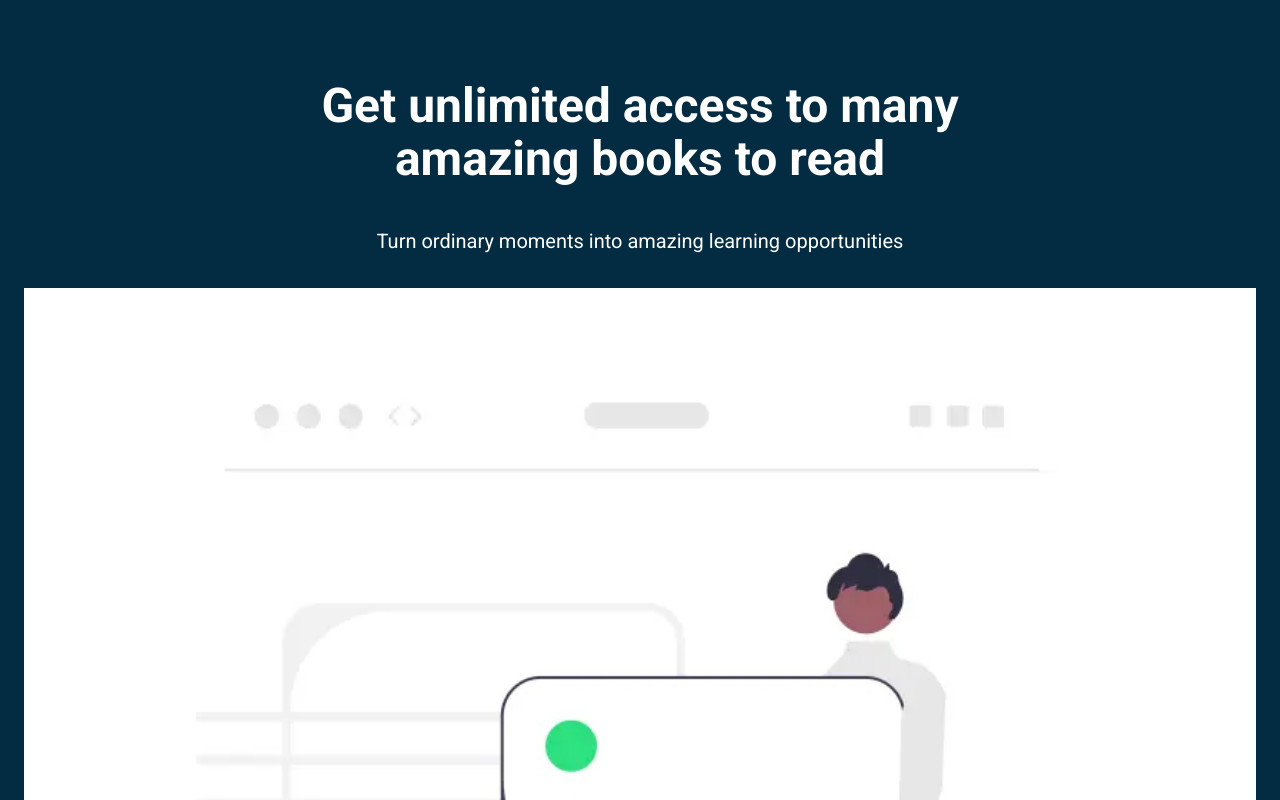
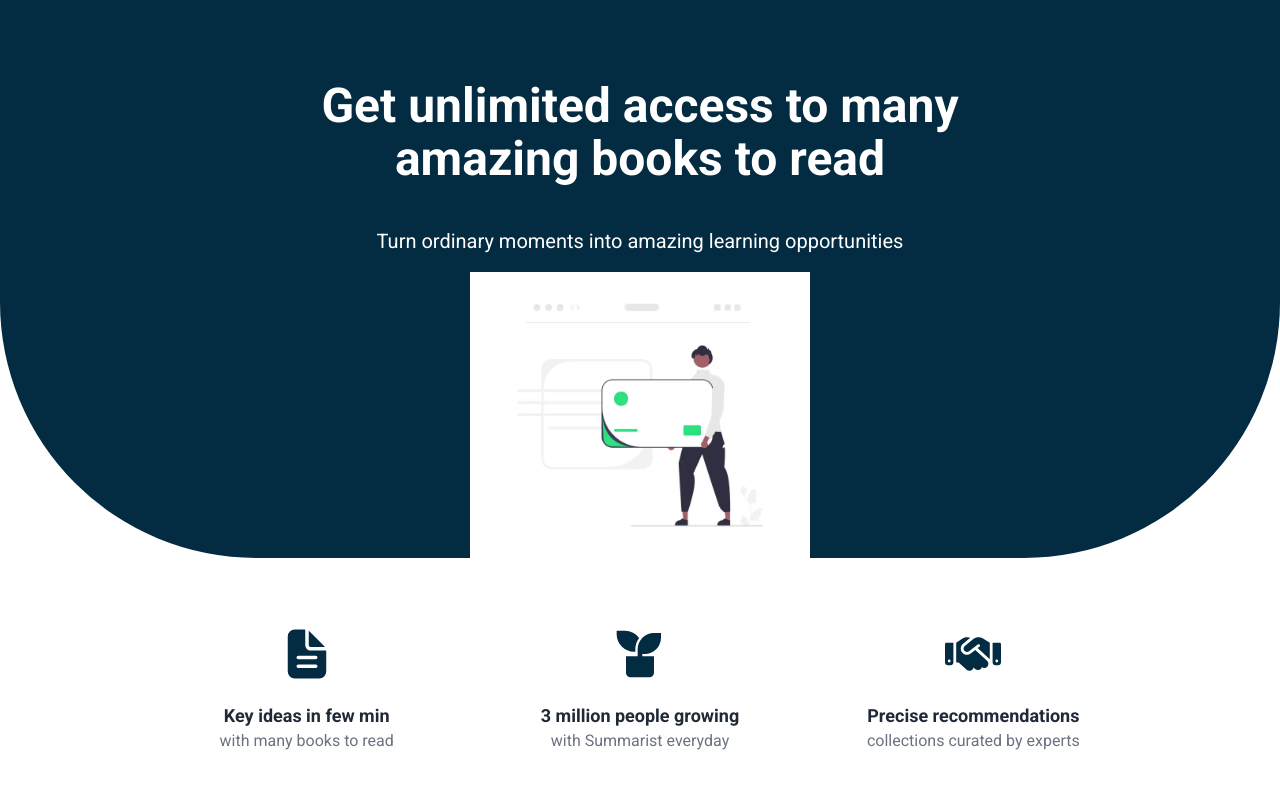
Before and after one commit to DerrickSimilien/Summarist-Virtual-Internship, a Next.js app: page /choose-plan in a window 1280 px wide. Shown: the top 800 px of the page. Built offline with nearby package versions, Linux system fonts and the light colour scheme; no server answers.

Commit message:
Shrunk the pricingtop.png on the choose-plan.tsx

```diff
--- a/src/app/choose-plan/page.tsx
+++ b/src/app/choose-plan/page.tsx
@@ -148,13 +148,26 @@ const ChoosePlanPage = () => {
           Turn ordinary moments into amazing learning opportunities
         </p>
 
-          <div className="plan__img--mask">
+          <div
+            className="plan__img--mask"
+            style={{
+              position: 'absolute',
+              bottom: 0,
+              left: '50%',
+              transform: 'translateX(-50%)',
+              width: '100%',
+              maxWidth: '340px',
+              display: 'flex',
+              justifyContent: 'center',
+              alignItems: 'flex-end',
+            }}
+          >
             <img
               src="/pricingtop.png"
               alt="Learning illustration"
               style={{
                 width: '100%',
-                height: '100%',
+                height: 'auto',
                 objectFit: 'contain',
               }}
             />
```
